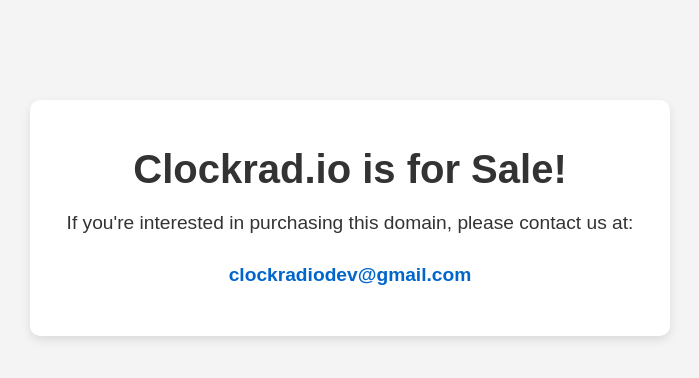
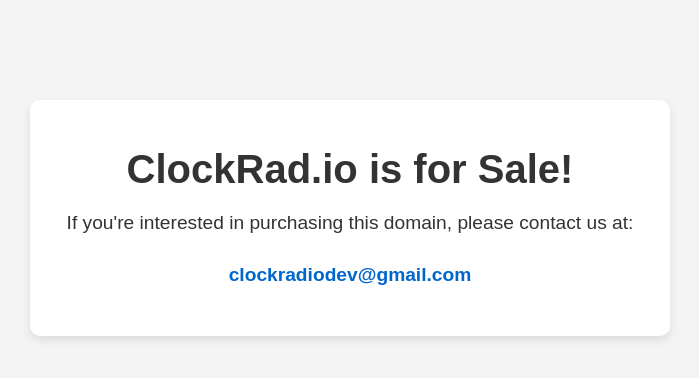
Before and after one commit to clockradios/web, a plain HTML site: page index.html in a window 1280 px wide. Shown: the whole page, without its empty margins (290-989 px from the left). Drawn offline with Linux system fonts and the light colour scheme.

Commit message:
Update index.html

```diff
--- a/index.html
+++ b/index.html
@@ -41,7 +41,7 @@
 </head>
 <body>
     <div class="container">
-        <h1>Clockrad.io is for Sale!</h1>
+        <h1>ClockRad.io is for Sale!</h1>
         <p>
             If you're interested in purchasing this domain, please contact us at:
         </p>
```
